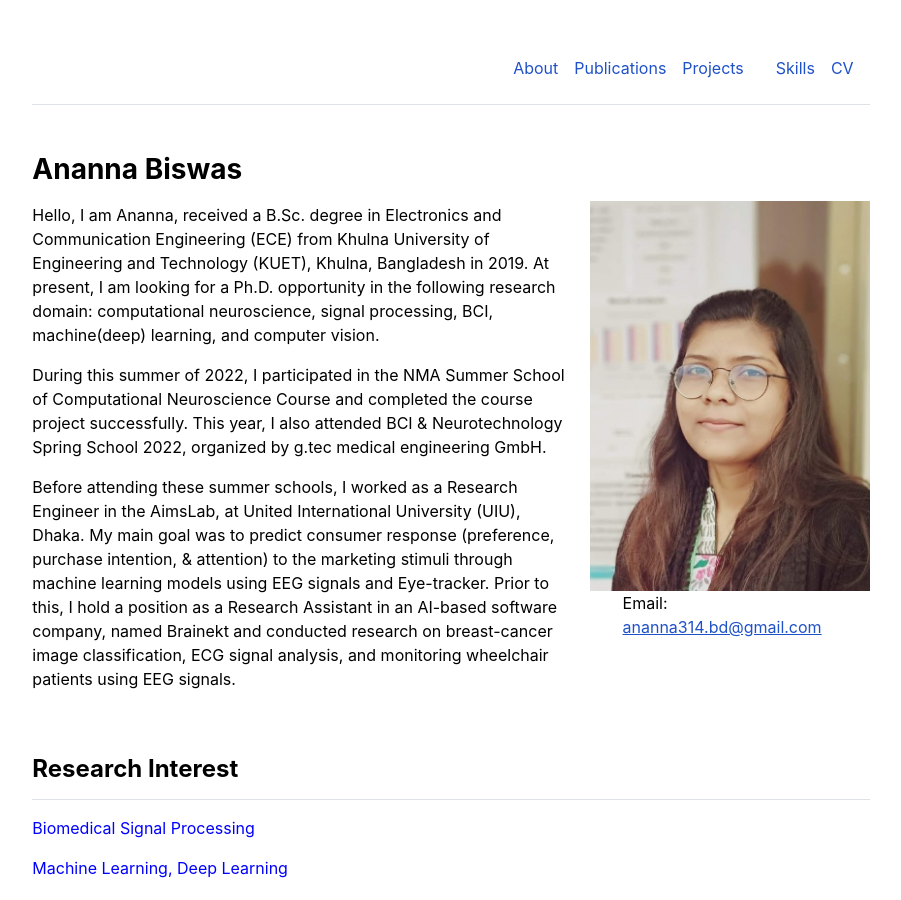
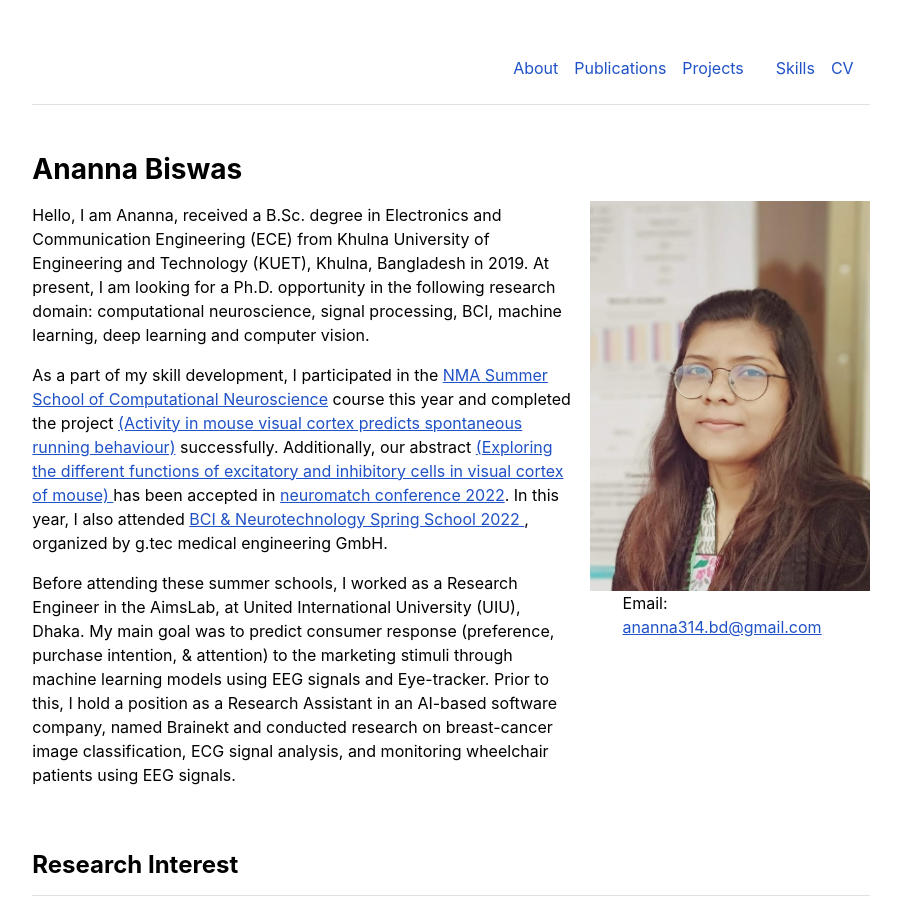
Before and after one commit to Anannabiswas/anannabiswas.github.io, a Jekyll site: the page built from index.md, in a window 1280 px wide and 900 px high. Shown: the whole window, without its empty margins (189-1090 px from the left). Built offline with Jekyll 4.4.1, drawn with Linux system fonts in a browser that asks for light colours.

Commit message:
Update index.md

```diff
--- a/index.md
+++ b/index.md
@@ -5,11 +5,15 @@ title: "Ananna Biswas | About"
 ---
 
  Hello, I am Ananna, received a B.Sc. degree in Electronics and Communication Engineering (ECE) from Khulna University of Engineering and Technology (KUET), Khulna,
- Bangladesh in 2019. At present, I am looking for a Ph.D. opportunity in the following research domain: computational neuroscience, signal processing, BCI, machine(deep)
- learning, and computer vision.
+ Bangladesh in 2019. At present, I am looking for a Ph.D. opportunity in the following research domain: computational neuroscience, signal processing, BCI, machine
+ learning, deep learning and computer vision.
 
- During this summer of 2022, I participated in the NMA Summer School of Computational Neuroscience Course and completed the course project successfully. This year, I
- also attended BCI & Neurotechnology Spring School 2022, organized by g.tec medical engineering GmbH.
+ As a part of my skill development, I participated in the <a href = "https://compneuro.neuromatch.io/tutorials/intro.html">NMA Summer School of Computational
+ Neuroscience</a> course this year and completed the project <a href = "https://anannabiswas.github.io/projects"> (Activity in mouse visual cortex predicts spontaneous
+ running behaviour)</a> successfully. Additionally, our abstract <a href = "https://conference.neuromatch.io/abstract?edition=2022-5&submission_id=recZnWRlYhS39CEJW">
+ (Exploring the different functions of excitatory and inhibitory cells in visual cortex of mouse) </a> has been accepted in <a href= "https://conference.neuromatch.io/">
+ neuromatch conference 2022</a>. In this year, I also attended <a href = "https://www.gtec.at/spring-school-2022/"> BCI & Neurotechnology Spring School 2022 </a>,
+ organized by g.tec medical engineering GmbH.
 
  Before attending these summer schools, I worked as a Research Engineer in the AimsLab, at United International University (UIU), Dhaka. My main goal was to
  predict consumer response (preference, purchase intention, & attention) to the marketing stimuli through machine learning models using EEG signals and Eye-tracker.
```
